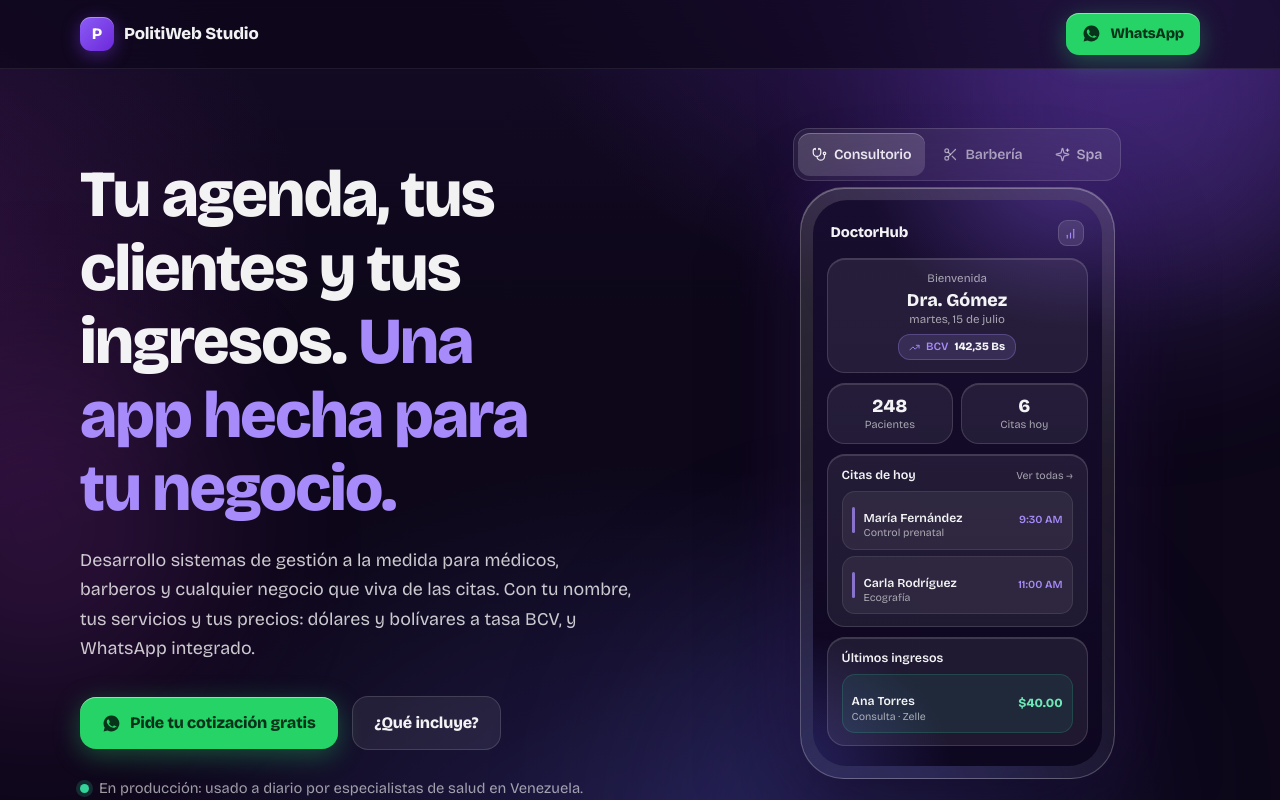
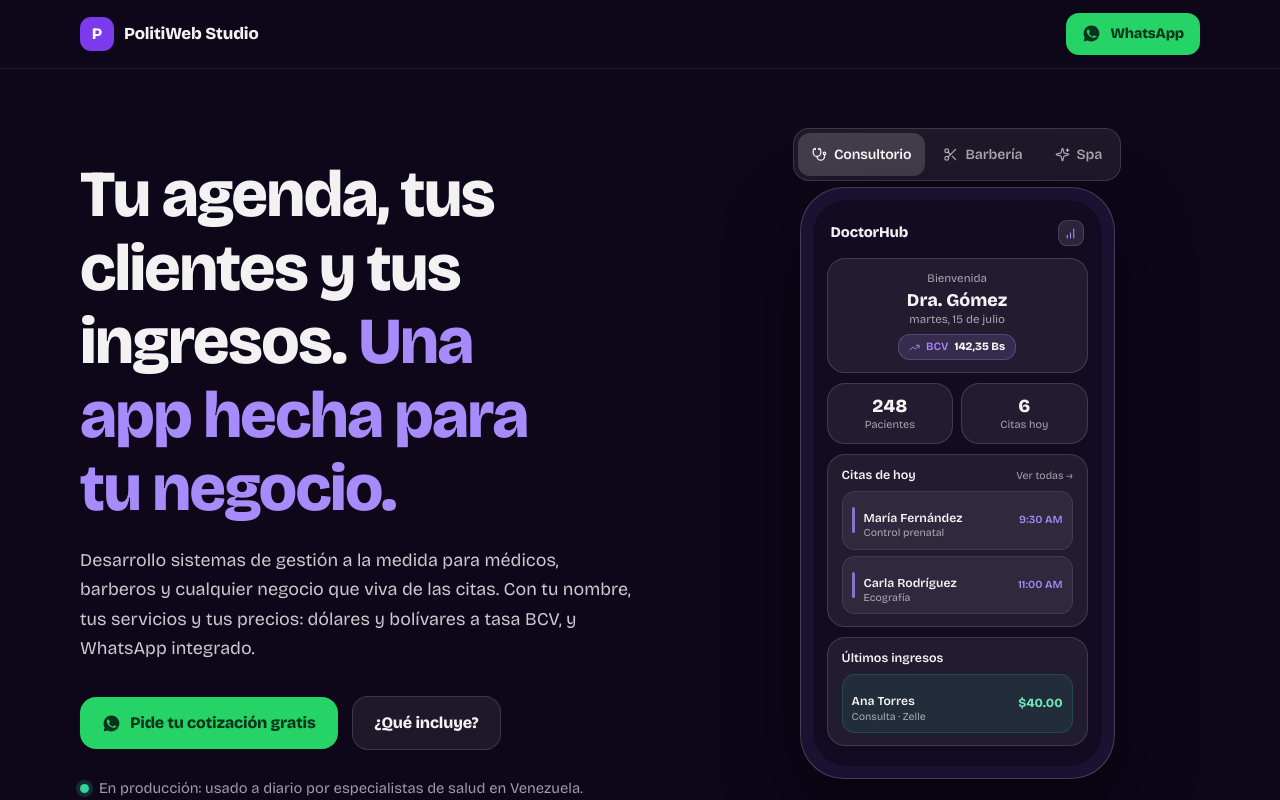
Before and after one commit to Politi23/PolitiCitas, a Next.js app: page / in a window 1280 px wide. Shown: the top 800 px of the page. Built offline with nearby package versions, Linux system fonts and the light colour scheme.

Commit message:
style: paleta plana sin degradados ni brillos, superficies solidas

```diff
--- a/app/globals.css
+++ b/app/globals.css
@@ -51,37 +51,19 @@ a:focus-visible, button:focus-visible, summary:focus-visible {
   stroke-linecap: round; stroke-linejoin: round;
 }
 
-/* ── Fondo: malla + orbes (el mundo visual del producto) ── */
-.mesh {
-  position: fixed; inset: 0; z-index: -2;
-  background:
-    radial-gradient(1000px 700px at 85% -10%, rgba(124, 58, 237, 0.35), transparent 60%),
-    radial-gradient(800px 600px at -10% 30%, rgba(217, 70, 239, 0.16), transparent 55%),
-    radial-gradient(900px 700px at 50% 110%, rgba(99, 102, 241, 0.22), transparent 60%),
-    linear-gradient(180deg, var(--bg-2), var(--bg) 40%);
-}
-.orb { position: fixed; border-radius: 50%; filter: blur(90px); z-index: -1; opacity: 0.5; pointer-events: none; }
-.orb-1 { width: 420px; height: 420px; top: -120px; right: -80px; background: rgba(139, 92, 246, 0.5); animation: drift1 26s ease-in-out infinite alternate; }
-.orb-2 { width: 340px; height: 340px; top: 45%; left: -140px; background: rgba(217, 70, 239, 0.32); animation: drift2 32s ease-in-out infinite alternate; }
-.orb-3 { width: 380px; height: 380px; bottom: -140px; right: 12%; background: rgba(99, 102, 241, 0.38); animation: drift1 38s ease-in-out infinite alternate-reverse; }
-@keyframes drift1 { to { transform: translate(-60px, 70px) scale(1.12); } }
-@keyframes drift2 { to { transform: translate(80px, -50px) scale(0.92); } }
-
 .wrap { width: min(1120px, 100% - 40px); margin-inline: auto; }
 
 /* ── Nav ── */
 .topnav {
   position: fixed; top: 0; left: 0; right: 0; z-index: var(--z-nav);
-  backdrop-filter: blur(18px); -webkit-backdrop-filter: blur(18px);
-  background: rgba(13, 7, 25, 0.66);
+  background: var(--bg);
   border-bottom: 1px solid rgba(255, 255, 255, 0.08);
 }
 .nav-in { display: flex; align-items: center; justify-content: space-between; padding: 13px 0; }
 .logo { display: flex; align-items: center; gap: 10px; font-weight: 800; color: var(--ink); text-decoration: none; font-size: 1.05rem; letter-spacing: -0.01em; }
 .logo-mark {
   width: 34px; height: 34px; border-radius: 11px; display: grid; place-items: center;
-  background: linear-gradient(135deg, #8b5cf6, #6d28d9);
-  box-shadow: inset 0 1px 0 rgba(255, 255, 255, 0.35), 0 4px 18px rgba(124, 58, 237, 0.45);
+  background: #7c3aed;
   color: white; font-size: 1rem;
 }
 .btn {
@@ -90,8 +72,8 @@ a:focus-visible, button:focus-visible, summary:focus-visible {
   padding: 13px 22px; font-size: 1rem; letter-spacing: -0.01em;
   transition: transform 0.18s cubic-bezier(0.22, 1, 0.36, 1), box-shadow 0.18s ease;
 }
-.btn-wa { background: var(--wa); color: var(--wa-ink); box-shadow: 0 6px 26px rgba(37, 211, 102, 0.35), inset 0 1px 0 rgba(255, 255, 255, 0.45); }
-.btn-wa:hover { transform: translateY(-2px); box-shadow: 0 10px 32px rgba(37, 211, 102, 0.45), inset 0 1px 0 rgba(255, 255, 255, 0.45); }
+.btn-wa { background: var(--wa); color: var(--wa-ink); }
+.btn-wa:hover { transform: translateY(-2px); background: #2ee076; }
 .btn-wa:active { transform: translateY(0); }
 .btn-ghost { border: 1px solid var(--line); color: var(--ink); background: var(--glass); }
 .btn-ghost:hover { background: var(--glass-strong); transform: translateY(-2px); }
@@ -113,7 +95,6 @@ a:focus-visible, button:focus-visible, summary:focus-visible {
 .seg {
   display: flex; gap: 4px; padding: 4px; border-radius: 16px;
   background: var(--glass); border: 1px solid var(--line);
-  backdrop-filter: blur(10px); -webkit-backdrop-filter: blur(10px);
 }
 .seg button {
   position: relative;
@@ -128,7 +109,6 @@ a:focus-visible, button:focus-visible, summary:focus-visible {
 .seg-pill {
   position: absolute; inset: 0; border-radius: 12px;
   background: rgba(255, 255, 255, 0.16);
-  box-shadow: inset 0 1px 0 rgba(255, 255, 255, 0.25);
 }
 .seg-hint { font-size: 0.84rem; color: var(--ink-soft); }
 
@@ -137,16 +117,13 @@ a:focus-visible, button:focus-visible, summary:focus-visible {
 .phone {
   width: min(315px, 84vw);
   border-radius: 44px; padding: 12px;
-  background: linear-gradient(160deg, rgba(255, 255, 255, 0.14), rgba(255, 255, 255, 0.04));
-  border: 1px solid rgba(255, 255, 255, 0.22);
-  box-shadow: 0 40px 90px rgba(0, 0, 0, 0.55), 0 0 80px rgba(124, 58, 237, 0.25), inset 0 1px 0 rgba(255, 255, 255, 0.3);
+  background: #1a1230;
+  border: 1px solid rgba(255, 255, 255, 0.18);
+  box-shadow: 0 30px 70px rgba(0, 0, 0, 0.5);
 }
 .screen {
   border-radius: 34px; overflow: hidden; padding: 18px 14px 20px;
-  background:
-    radial-gradient(320px 240px at 90% -5%, rgba(139, 92, 246, 0.4), transparent 65%),
-    radial-gradient(280px 220px at -10% 100%, rgba(99, 102, 241, 0.3), transparent 60%),
-    linear-gradient(180deg, #170d2e, #0e0720);
+  background: #120b22;
   display: flex; flex-direction: column; gap: 10px;
   font-size: 0.8rem; line-height: 1.35;
 }
@@ -158,7 +135,6 @@ a:focus-visible, button:focus-visible, summary:focus-visible {
 .g-card {
   border-radius: 18px; padding: 12px 14px;
   background: var(--glass); border: 1px solid var(--line);
-  box-shadow: inset 0 1px 0 rgba(255, 255, 255, 0.14);
 }
 .s-hello { text-align: center; }
 .s-hello .h1 { color: var(--ink); font-weight: 800; font-size: 1.12rem; margin-top: 1px; }
@@ -209,7 +185,6 @@ section { padding: clamp(56px, 9vh, 110px) 0; }
 .receipt {
   border-radius: var(--radius); padding: 22px;
   background: var(--glass); border: 1px solid var(--line);
-  box-shadow: inset 0 1px 0 rgba(255, 255, 255, 0.16), 0 30px 70px rgba(0, 0, 0, 0.35);
   max-width: 420px; justify-self: center; width: 100%;
 }
 .receipt .rrow { display: flex; justify-content: space-between; align-items: baseline; padding: 11px 2px; }
@@ -225,7 +200,6 @@ section { padding: clamp(56px, 9vh, 110px) 0; }
 .feat {
   grid-column: span 2; border-radius: var(--radius); padding: 24px;
   background: var(--glass); border: 1px solid var(--line);
-  box-shadow: inset 0 1px 0 rgba(255, 255, 255, 0.12);
   transition: transform 0.2s cubic-bezier(0.22, 1, 0.36, 1), background 0.2s ease;
 }
 .feat:hover { transform: translateY(-4px); background: var(--glass-strong); }
@@ -241,8 +215,7 @@ section { padding: clamp(56px, 9vh, 110px) 0; }
 .step::before {
   counter-increment: paso; content: counter(paso);
   display: grid; place-items: center; width: 42px; height: 42px; border-radius: 14px;
-  background: linear-gradient(135deg, #8b5cf6, #6d28d9); color: white; font-weight: 800; font-size: 1.1rem;
-  box-shadow: inset 0 1px 0 rgba(255, 255, 255, 0.35), 0 6px 20px rgba(124, 58, 237, 0.4);
+  background: #7c3aed; color: white; font-weight: 800; font-size: 1.1rem;
   margin-bottom: 16px;
 }
 .step h3 { font-size: 1.12rem; letter-spacing: -0.01em; }
@@ -255,7 +228,6 @@ section { padding: clamp(56px, 9vh, 110px) 0; }
   display: grid; grid-template-columns: 1.15fr 0.85fr; gap: clamp(24px, 4vw, 48px);
   border-radius: 26px; padding: clamp(26px, 4vw, 44px);
   background: var(--glass); border: 1px solid var(--line);
-  box-shadow: inset 0 1px 0 rgba(255, 255, 255, 0.14);
   max-width: 960px;
 }
 .quote h3 { font-size: 1.15rem; letter-spacing: -0.01em; }
@@ -293,9 +265,7 @@ section { padding: clamp(56px, 9vh, 110px) 0; }
 .cta-final {
   border-radius: 32px; padding: clamp(40px, 6vw, 70px);
   text-align: center;
-  background:
-    radial-gradient(600px 300px at 50% -20%, rgba(139, 92, 246, 0.45), transparent 70%),
-    rgba(139, 92, 246, 0.1);
+  background: rgba(139, 92, 246, 0.12);
   border: 1px solid rgba(139, 92, 246, 0.35);
 }
 .cta-final h2 { font-size: clamp(1.8rem, 4vw, 2.9rem); letter-spacing: -0.025em; }
@@ -310,7 +280,7 @@ footer { padding: 44px 0 60px; color: var(--ink-soft); font-size: 0.94rem; }
 .foot-links { display: flex; gap: 22px; flex-wrap: wrap; }
 
 @media (prefers-reduced-motion: reduce) {
-  .orb, .phone-float { animation: none; }
+  .phone-float { animation: none; }
   html { scroll-behavior: auto; }
   .btn, .feat { transition: none; }
 }
--- a/app/layout.tsx
+++ b/app/layout.tsx
@@ -32,13 +32,7 @@ export default function RootLayout({
 }: Readonly<{ children: React.ReactNode }>) {
   return (
     <html lang="es" className={bricolage.variable}>
-      <body>
-        <div className="mesh" aria-hidden="true" />
-        <div className="orb orb-1" aria-hidden="true" />
-        <div className="orb orb-2" aria-hidden="true" />
-        <div className="orb orb-3" aria-hidden="true" />
-        {children}
-      </body>
+      <body>{children}</body>
     </html>
   );
 }
```
Also changed, not shown: app/icon.svg.
